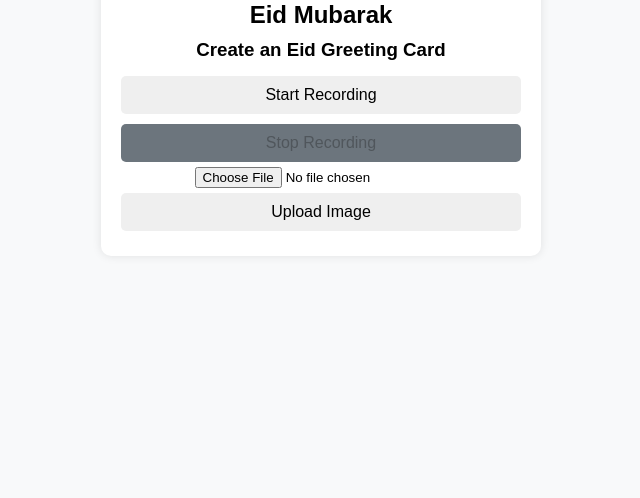
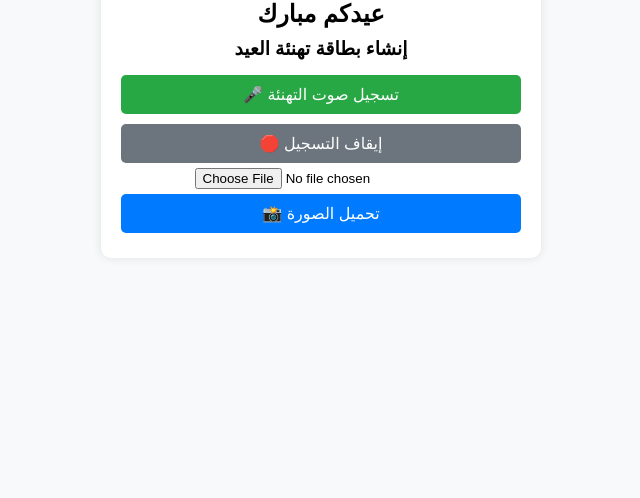
Before and after one commit to AbeerMerdah/try, a plain HTML site: page index.html in a window 1280 px wide. Shown: the part 318-816 px from the top of the page, without its empty margins (319-959 px from the left). Drawn offline with Linux system fonts and the light colour scheme.

Commit message:
first commit24

```diff
--- a/index.html
+++ b/index.html
@@ -1,36 +1,71 @@
 <!DOCTYPE html>
-<html lang="en">
+
+<html lang="ar">
+
 <head>
+
     <meta charset="UTF-8">
+
     <meta name="viewport" content="width=device-width, initial-scale=1.0">
-    <title>Eid Greeting Card</title>
+
+    <title>بطاقة تهنئة العيد</title>
+
     <link rel="stylesheet" href="style.css">
+
 </head>
+
 <body>
+
     <div class="container">
-        <h1>Happy Eid</h1>
-        <h2>Eid Mubarak</h2>
-        <h3>Create an Eid Greeting Card</h3>
+
+        <h1>كل عام وأنتم بخير</h1>
+
+        <h2>عيدكم مبارك</h2>
+
+        <h3>إنشاء بطاقة تهنئة العيد</h3>
+
+
 
         <div class="recording-section">
-            <button id="start-recording">Start Recording</button>
-            <button id="stop-recording" disabled>Stop Recording</button>
+
+            <button id="start-recording" class="record-btn">🎤 تسجيل صوت التهنئة</button>
+
+            <button id="stop-recording" class="stop-btn" disabled>🛑 إيقاف التسجيل</button>
+
             <audio id="audio" controls style="display:none;"></audio>
+
         </div>
 
+
+
         <div class="upload-section">
+
             <input type="file" id="image-upload" accept="image/*">
-            <button id="upload-image">Upload Image</button>
+
+            <button id="upload-image" class="upload-btn">📸 تحميل الصورة</button>
+
         </div>
 
+
+
         <div class="preview-section">
+
             <img id="preview-image" src="" alt="Preview" style="display:none;">
+
             <audio id="preview-audio" controls style="display:none;"></audio>
+
         </div>
 
-        <button id="save-to-camera-roll" style="display:none;">Save to Camera Roll</button>
+
+
+        <button id="save-to-camera-roll" class="save-btn" style="display:none;">🎬 حفظ التهنئة كفيديو</button>
+
     </div>
 
+
+
     <script src="script.js"></script>
+
 </body>
+
 </html>
--- a/script.js
+++ b/script.js
@@ -1,7 +1,11 @@
 let mediaRecorder;
+
 let audioChunks = [];
+
 let audioBlob;
+
 let audioUrl;
+
 
 
 document.getElementById('start-recording').addEventListener('click', async () => {
@@ -13,6 +17,7 @@ document.getElementById('start-recording').addEventListener('click', async () =>
         mediaRecorder = new MediaRecorder(stream);
 
         mediaRecorder.start();
+
 
         document.getElementById('start-recording').disabled = true;
         document.getElementById('stop-recording').disabled = false;
```
